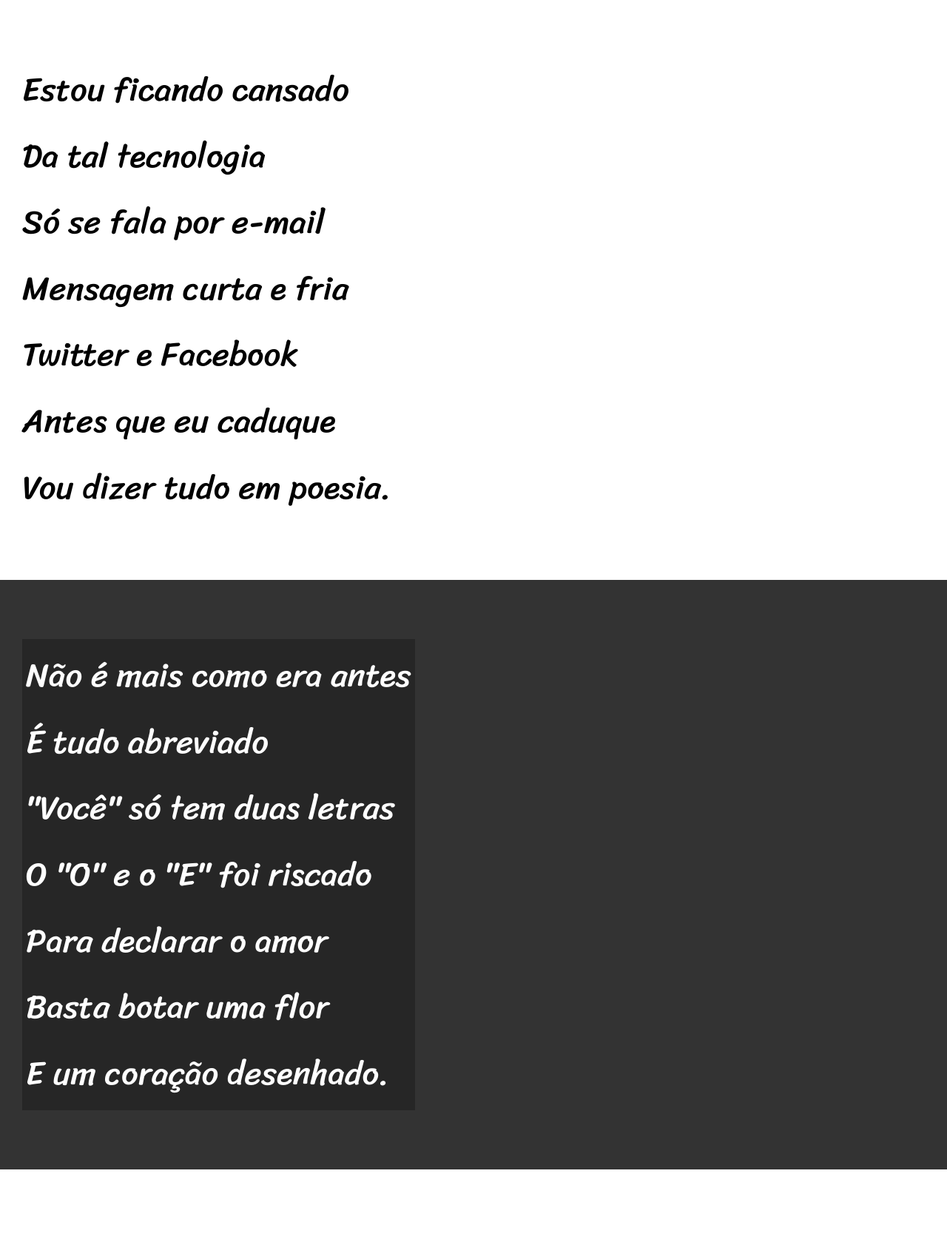
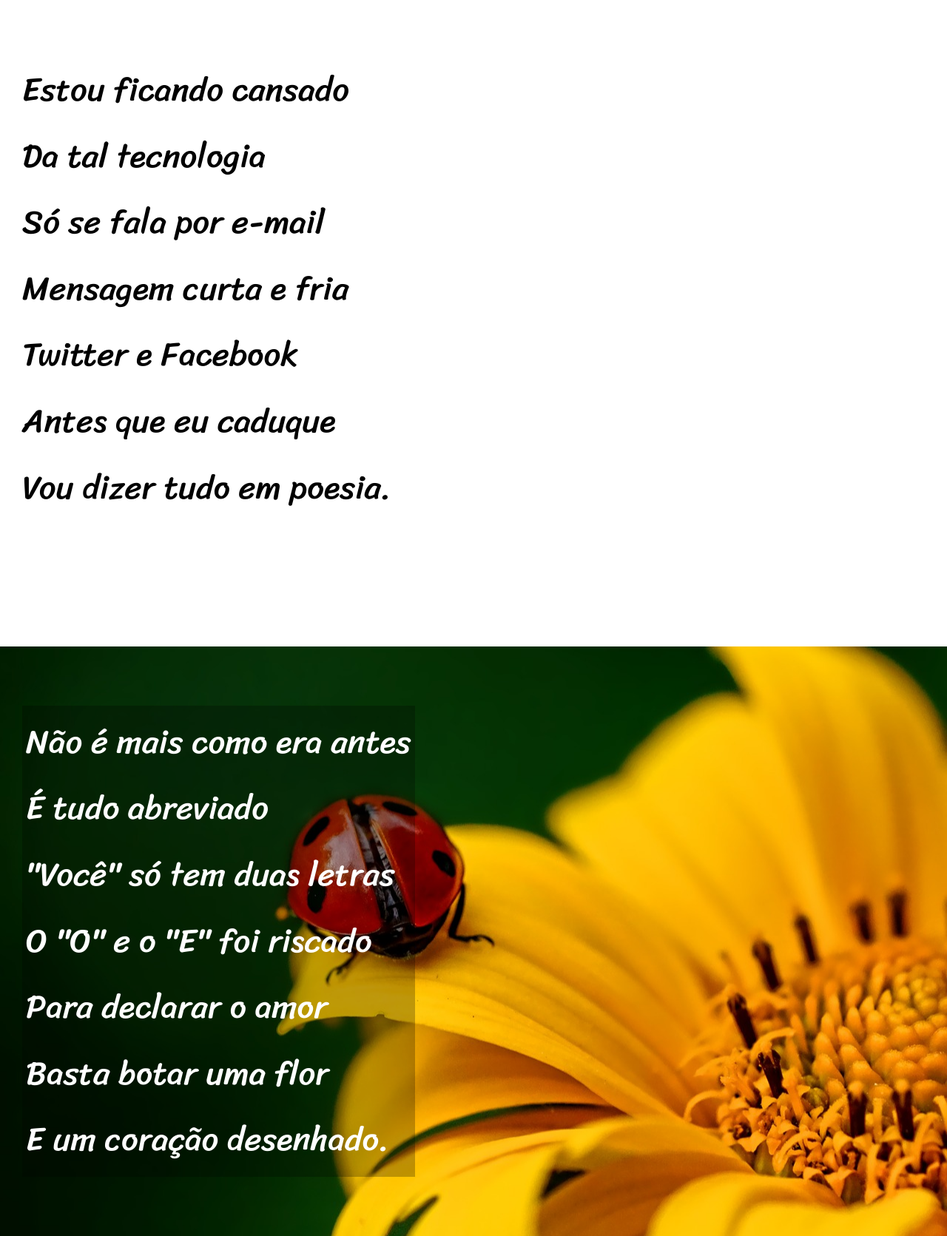
Before and after one commit to d2py/html-css, a plain HTML site: page desafios/des005/index.html in a window 1280 px wide. Shown: the part 263-1934 px from the top of the page at 74% size. Drawn offline with Linux system fonts and the light colour scheme; a web font is replaced by a local one.

Commit message:
Adicionamento de imagens

```diff
--- a/desafios/des005/estilo/style.css
+++ b/desafios/des005/estilo/style.css
@@ -60,6 +60,10 @@ section {
     font-size: 3.5vw;
 }
 
+    section > p{
+        padding-bottom: 2em;
+    }
+
 section.normal{
     background-color: white;
     color: black;
@@ -77,6 +81,15 @@ section.imagem > p {
 
 }
 
+section#img01{
+    background-image: url(../imagens/background001.jpg);
+    background-position: right center;
+}
+
+section#img02 {
+    background-image: url(../imagens/background002.jpg);
+}
+
 footer {
     background-color: black;
     color: white;
--- a/desafios/des005/index.html
+++ b/desafios/des005/index.html
@@ -29,7 +29,7 @@
         </p>
     </section>
 
-    <section class="imagem">
+    <section class="imagem" id="img01">
         <p>
             Não é mais como era antes <br>
             É tudo abreviado <br>
@@ -66,7 +66,7 @@
 
 
 
-    <section class="imagem">
+    <section class="imagem" id="img02">
         <p>
             Tenho saudade das cartas <br>
             Escritas com a própria mão <br>
```
